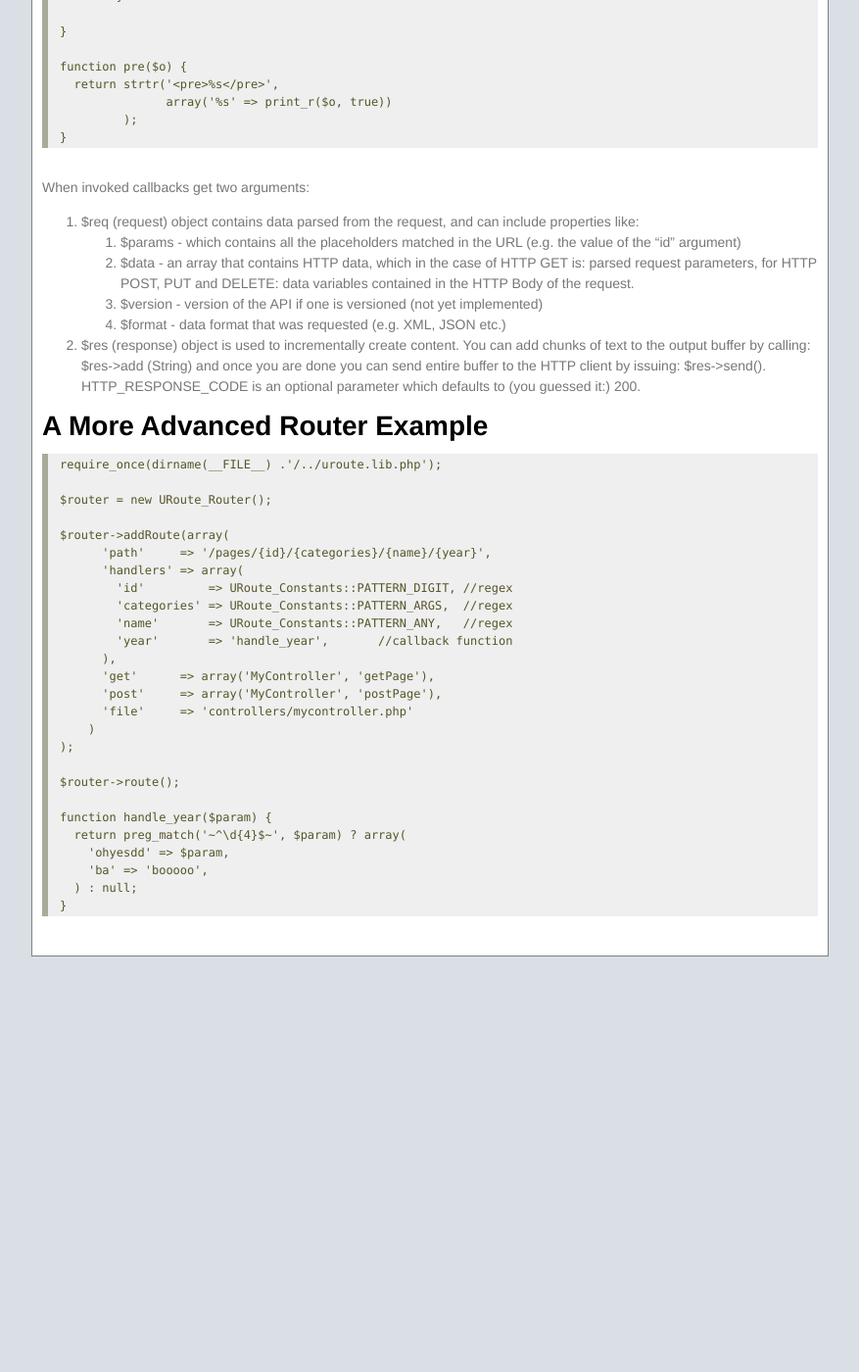
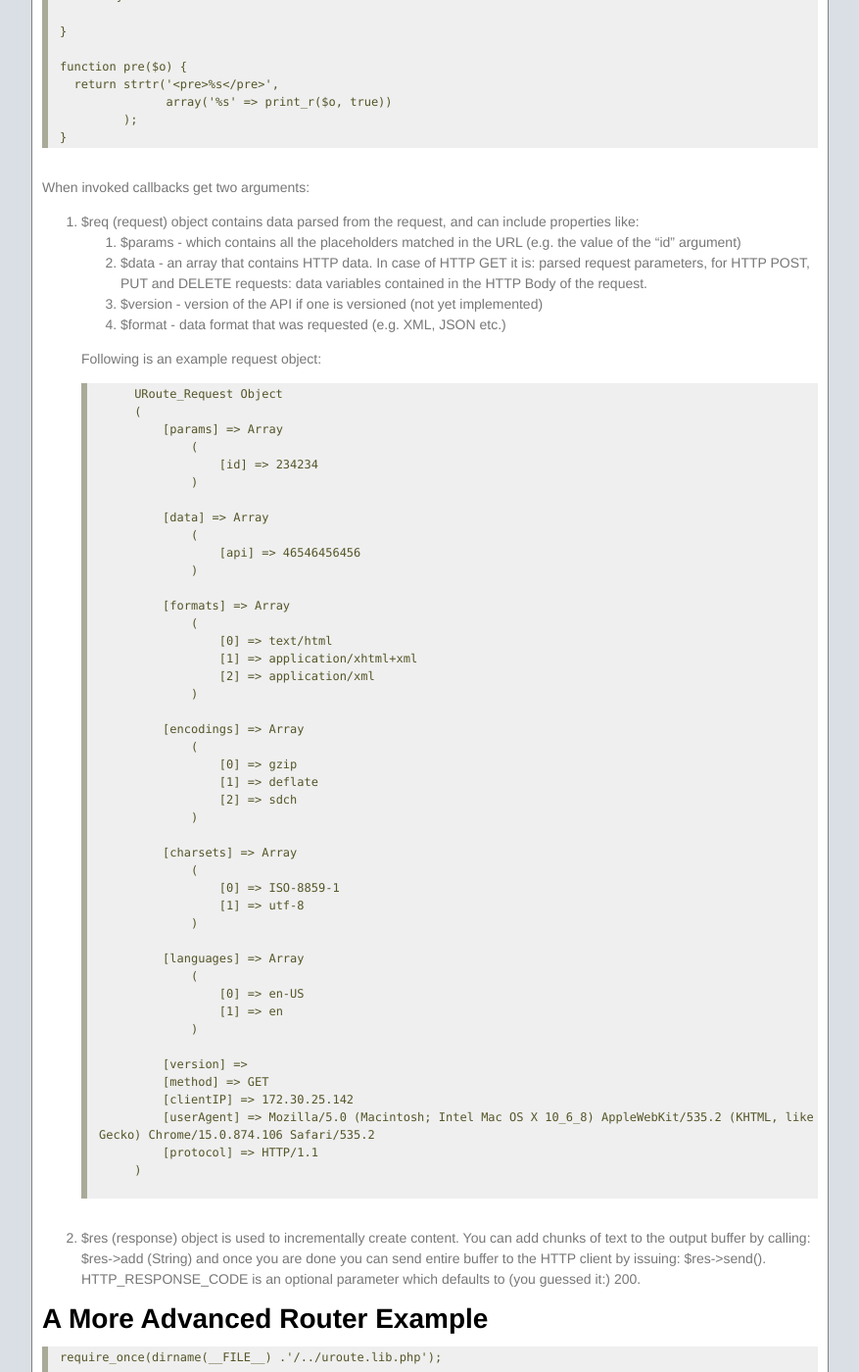
Before and after one commit to ioseb/URoute, a Jekyll site: the page built from index.md, in a window 1280 px wide and 1400 px high, scrolled down 1420 px. Shown: the whole window at 98% size, without its empty margins (289-1166 px from the left). Built offline with Jekyll 4.4.1, drawn with Linux system fonts in a browser that asks for light colours; nearby versions of some CDN libraries; Markdown is read by kramdown in place of the engine named in the settings; before the commit the page ends 2414 px from its top, so only the background shows below that.

Commit message:
updated docs

```diff
--- a/index.md
+++ b/index.md
@@ -91,9 +91,57 @@ When invoked callbacks get two arguments:
 
 1. $req (request) object contains data parsed from the request, and can include properties like:
 	1. $params - which contains all the placeholders matched in the URL (e.g. the value of the "id" argument)
-	2. $data  - an array that contains HTTP data, which in the case of HTTP GET is: parsed request parameters, for HTTP POST, PUT and DELETE: data variables contained in the HTTP Body of the request.
+	2. $data  - an array that contains HTTP data. In case of HTTP GET it is: parsed request parameters, for HTTP POST, PUT and DELETE requests: data variables contained in the HTTP Body of the request.
 	3. $version - version of the API if one is versioned (not yet implemented)
 	4. $format - data format that was requested (e.g. XML, JSON etc.)
+
+	Following is an example request object:
+	<pre>
+		URoute_Request Object
+		(
+		    [params] => Array
+		        (
+		            [id] => 234234
+		        )
+
+		    [data] => Array
+		        (
+		            [api] => 46546456456
+		        )
+
+		    [formats] => Array
+		        (
+		            [0] => text/html
+		            [1] => application/xhtml+xml
+		            [2] => application/xml
+		        )
+
+		    [encodings] => Array
+		        (
+		            [0] => gzip
+		            [1] => deflate
+		            [2] => sdch
+		        )
+
+		    [charsets] => Array
+		        (
+		            [0] => ISO-8859-1
+		            [1] => utf-8
+		        )
+
+		    [languages] => Array
+		        (
+		            [0] => en-US
+		            [1] => en
+		        )
+
+		    [version] =>
+		    [method] => GET
+		    [clientIP] => 172.30.25.142
+		    [userAgent] => Mozilla/5.0 (Macintosh; Intel Mac OS X 10_6_8) AppleWebKit/535.2 (KHTML, like Gecko) Chrome/15.0.874.106 Safari/535.2
+		    [protocol] => HTTP/1.1
+		)
+	</pre>
 2. $res (response) object is used to incrementally create content. You can add chunks of text to the output buffer by calling: $res->add (String) and once you are done you can send entire buffer to the HTTP client by issuing: $res->send(<HTTP_RESPONSE_CODE>). HTTP_RESPONSE_CODE is an optional parameter which defaults to (you guessed it:) 200.
 
 # A More Advanced Router Example
```
